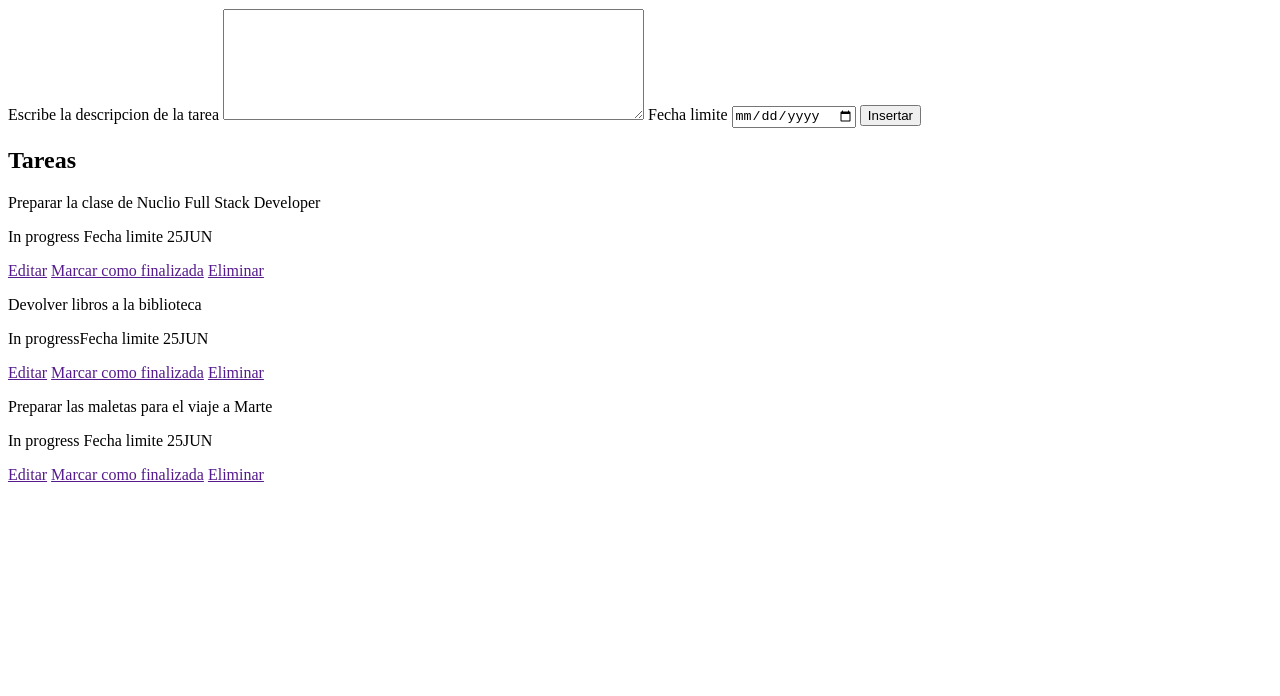
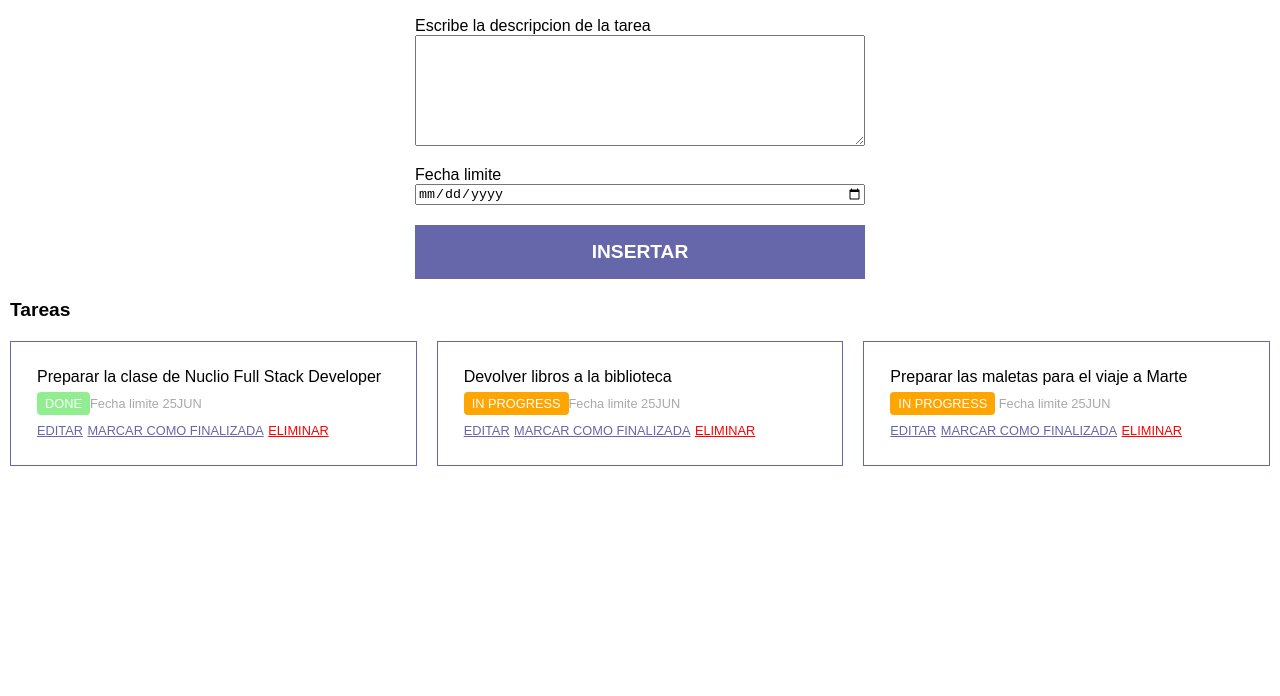
Before and after one commit to FSDSTR0624/TODO, a plain HTML site: page index.html in a window 1280 px wide. Shown: the part 104-800 px from the top of the page. Drawn offline with Linux system fonts and the light colour scheme.

Commit message:
Final clase CSS

```diff
--- a/index.html
+++ b/index.html
@@ -3,6 +3,7 @@
     <meta charset="UTF-8">
     <meta name="viewport" content="width=device-width, initial-scale=1.0">
     <title>Document</title>
+    <link rel="stylesheet" href="todo.css"/>
 </head>
 <body>
     <h1>TODOLIST</h1>
@@ -15,27 +16,34 @@
         <button>Insertar</button>
     </form>
     <h2>Tareas</h2>
+    <div class="grid">
+    <div>
     <p>Preparar la clase de Nuclio Full Stack Developer</p>
-    <p>In progress Fecha limite 25JUN</p>
+    <p class="details"><span class="done">Done</span>Fecha limite 25JUN</p>
     <P>
         <a href="">Editar</a>
         <a href="">Marcar como finalizada</a>
-        <a href="">Eliminar</a>
+        <a href="" class="remove">Eliminar</a>
     </p>
+    </div>
+    <div>
     <p>Devolver libros a la biblioteca</p>
-    <p><span>In progress</span>Fecha limite 25JUN</p>
+    <p class="details"><span>In progress</span>Fecha limite 25JUN</p>
     <P>
         <a href="">Editar</a>
         <a href="">Marcar como finalizada</a>
-        <a href="">Eliminar</a>
+        <a href="" class="remove">Eliminar</a>
     </p>
+    </div>
+    <div>
     <p>Preparar las maletas para el viaje a Marte</p>
-    <p>In progress Fecha limite 25JUN</p>
+    <p class="details"><span>In progress</span> Fecha limite 25JUN</p>
     <P>
         <a href="">Editar</a>
         <a href="">Marcar como finalizada</a>
-        <a href="">Eliminar</a>
+        <a href="" class="remove">Eliminar</a>
     </p>
-
+    </div>
+    </div>
 </body>
 </html>
--- /dev/null
+++ b/todo.css
@@ -0,0 +1,107 @@
+body {
+    font-family: sans-serif;
+    margin: 0;
+}
+
+h1 {
+    color: white;
+    background-color: #6667ab;
+    text-align: center;
+    font-size: 2rem;
+    font-weight: bold;
+    padding: 1rem;
+    margin: 0;
+}
+
+h2 {
+    color: black;
+    font-size: 1.2rem;
+    margin: 10px;
+}
+
+form{
+    margin: auto;
+    max-width: 450px;
+    padding: 10px;
+}
+
+textarea {
+    width: 100%;
+    margin-bottom: 20px;
+}
+
+input{
+    width: 100%;
+    margin-bottom: 20px;
+}
+button{
+    width: 100%;
+    background-color: #6667ab;
+    color: white;
+    border: 0;
+    padding: 1rem;
+    font-size: 1.2rem;
+    text-transform: uppercase;
+    font-weight: bold;
+
+}
+p{
+    margin: 10px;
+}
+div{
+    margin: 10px;
+    border: 1px solid #6667ab;
+    padding: 1rem;
+
+}
+span{
+    background: orange;
+    padding: 4px 8px;
+    font-size: 0.8rem;
+    text-transform: uppercase;
+    color: white;
+    border-radius: 4px;
+}
+
+a{
+    color: #6667ab;
+    text-transform: uppercase;
+    font-size: 0.8rem;
+}
+
+a.remove{
+    color: red;
+}
+span.done{
+    background-color: lightgreen;
+}
+
+p.details{
+    font-size: 0.8rem;
+    color: darkgray;
+}
+
+div.grid{
+    display: grid;
+    grid-template-columns: 1fr;
+    border: 0;
+    margin: 0;
+    padding: 0;
+}
+@media screen and (min-width: 476px) {
+    div.grid{
+        grid-template-columns: 1fr 1fr 1fr;
+    }
+}
+
+@media screen and (min-width: 728px) {
+    /* iPad en vertical */
+}
+
+@media screen and (min-width: 1024px) {
+        /* iPad en horizontal u ordenadores pequenos */
+}
+
+@media screen and (min-width: 1400px) {
+            /* ordenadores grandes */
+}
```
